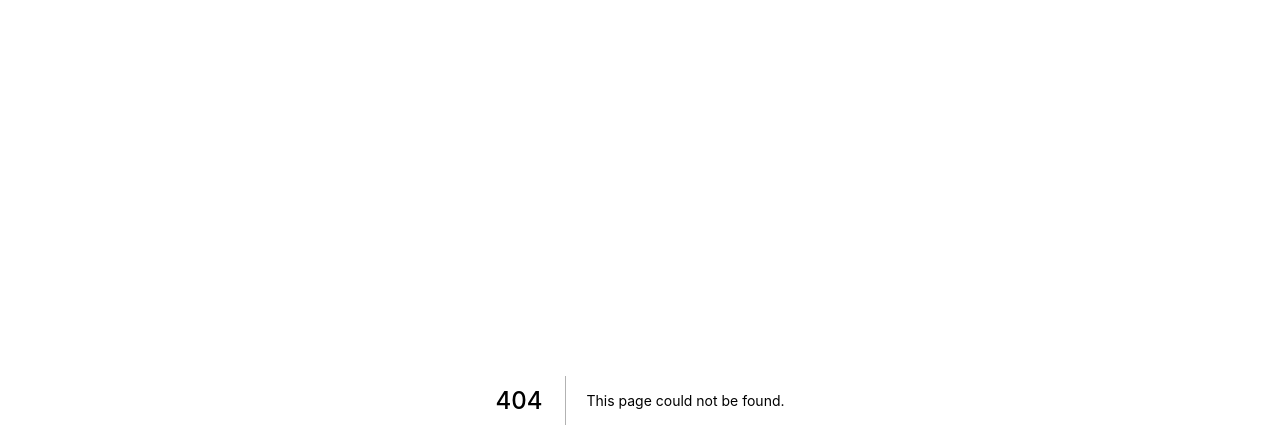
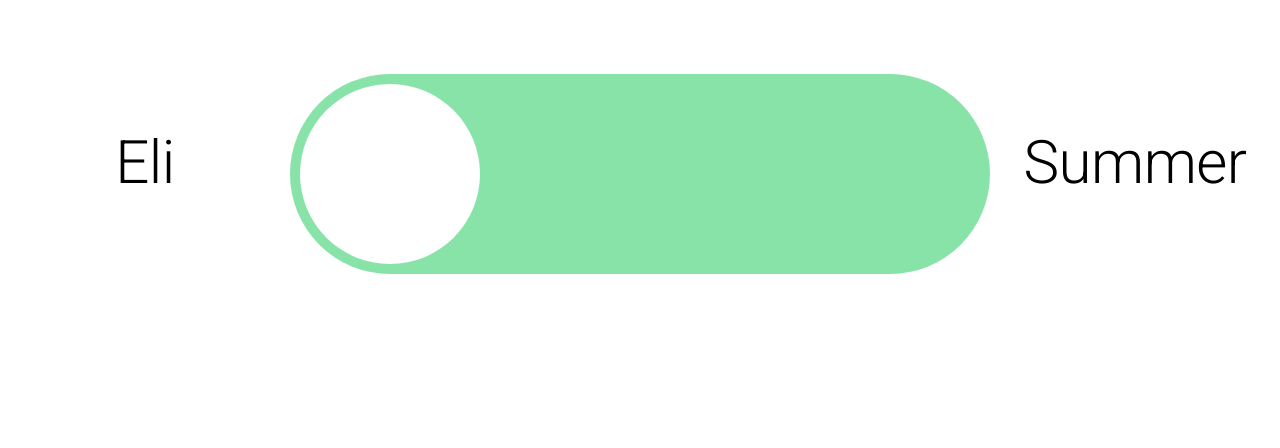
Before and after one commit to ebweinberger/turn-taker, a Next.js app: page /mySwitch in a window 1280 px wide. Before the commit this address had no page. Shown: the top 448 px of the page. Built offline with nearby package versions, Linux system fonts and the light colour scheme.

Commit message:
made some switches

```diff
--- /dev/null
+++ b/pages/mySwitch.js
@@ -0,0 +1,56 @@
+import React, { useState } from "react";
+import styles from "../styles/Home.module.css";
+import Switch from "react-switch";
+import { Typography } from "@mui/material";
+
+const MySwitch = (props) => {
+  const [checked, setChecked] = useState(false);
+  const handleChange = (event) => {
+    console.log(checked);
+    setChecked(!checked);
+  };
+  return (
+    <div>
+      <Typography
+        variant="h1"
+        component="div"
+        gutterBottom
+        align="center"
+        pt={5}
+      >
+        {props.name}
+      </Typography>
+      <div className={styles.switchContainer}>
+        <Typography
+          variant="h2"
+          component="div"
+          gutterBottom
+          className={styles.person}
+        >
+          Eli
+        </Typography>
+        <Switch
+          onChange={handleChange}
+          checked={checked}
+          height={200}
+          width={700}
+          handleDiameter={180}
+          uncheckedIcon={false}
+          checkedIcon={false}
+          onColor={"#d8b6f2"}
+          offColor={"#88e3a9"}
+        />
+        <Typography
+          variant="h2"
+          component="div"
+          gutterBottom
+          className={styles.person}
+        >
+          Summer
+        </Typography>
+      </div>
+    </div>
+  );
+};
+
+export default MySwitch;
--- a/styles/Home.module.css
+++ b/styles/Home.module.css
@@ -119,3 +119,15 @@
     flex-direction: column;
   }
 }
+
+.switchContainer {
+  display: flex;
+  align-items: center;
+  justify-content: space-between;
+}
+
+.person {
+  text-align: center;
+  width: 500px;
+  padding: 20px;
+}
--- a/styles/globals.css
+++ b/styles/globals.css
@@ -2,8 +2,7 @@ html,
 body {
   padding: 0;
   margin: 0;
-  font-family: -apple-system, BlinkMacSystemFont, Segoe UI, Roboto, Oxygen,
-    Ubuntu, Cantarell, Fira Sans, Droid Sans, Helvetica Neue, sans-serif;
+  font-family: Roboto, sans-serif;
 }
 
 a {
```
Also changed, not shown: package.json (+6 -1 lines), pages/_app.js (+7 -3 lines), pages/index.js (+6 -63 lines), 1 other file (tests, documents, lock files or other folders).
